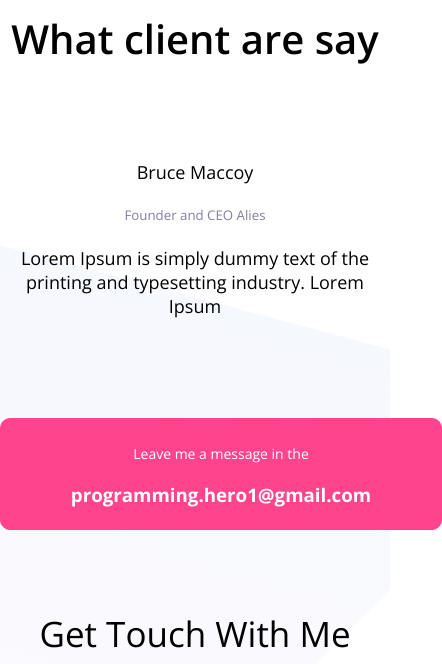
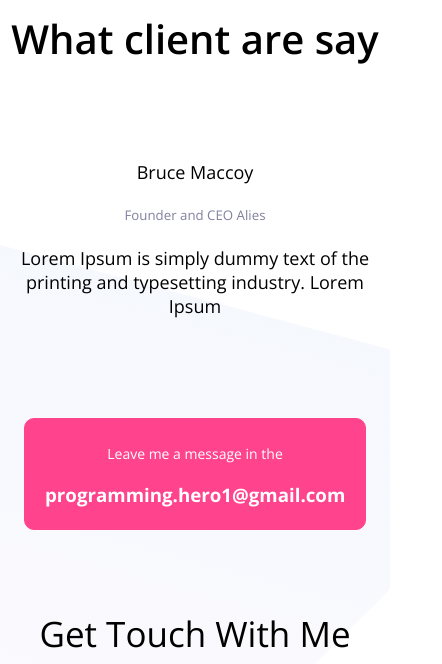
Before and after one commit to mimr509/my-website, a plain HTML site: page index.html in a window 390 px wide. Shown: the part 1635-2299 px from the top of the page, 442 px wide, since content can reach past the window. Drawn offline with nearby package versions, Linux system fonts and the light colour scheme.

Commit message:
last add

```diff
--- a/responsive.css
+++ b/responsive.css
@@ -76,4 +76,8 @@ font-size: 12px;
 
   height: 110px;
 }
+.box {
+  width: 300px;
+  height: 100px;
 }
+}
```
